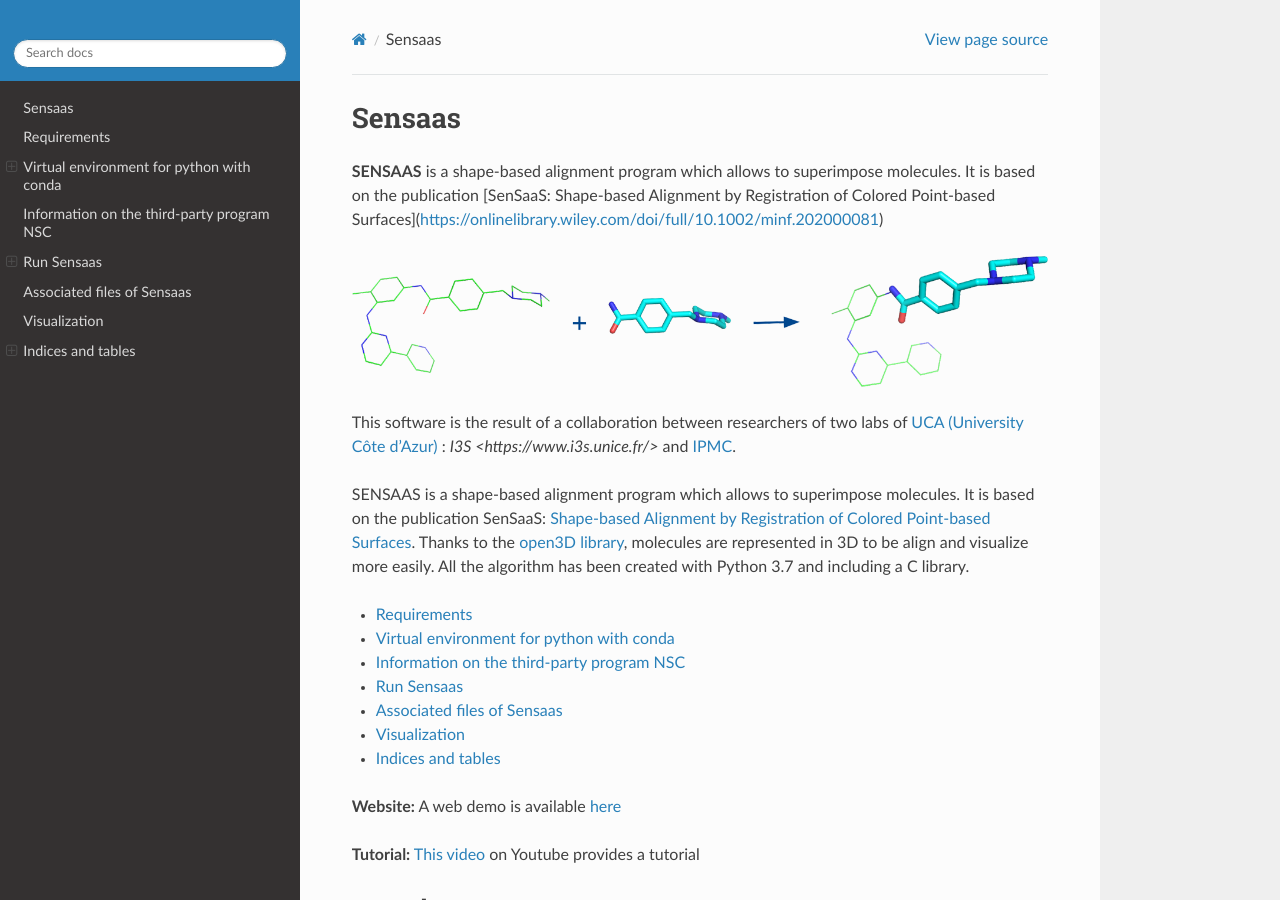
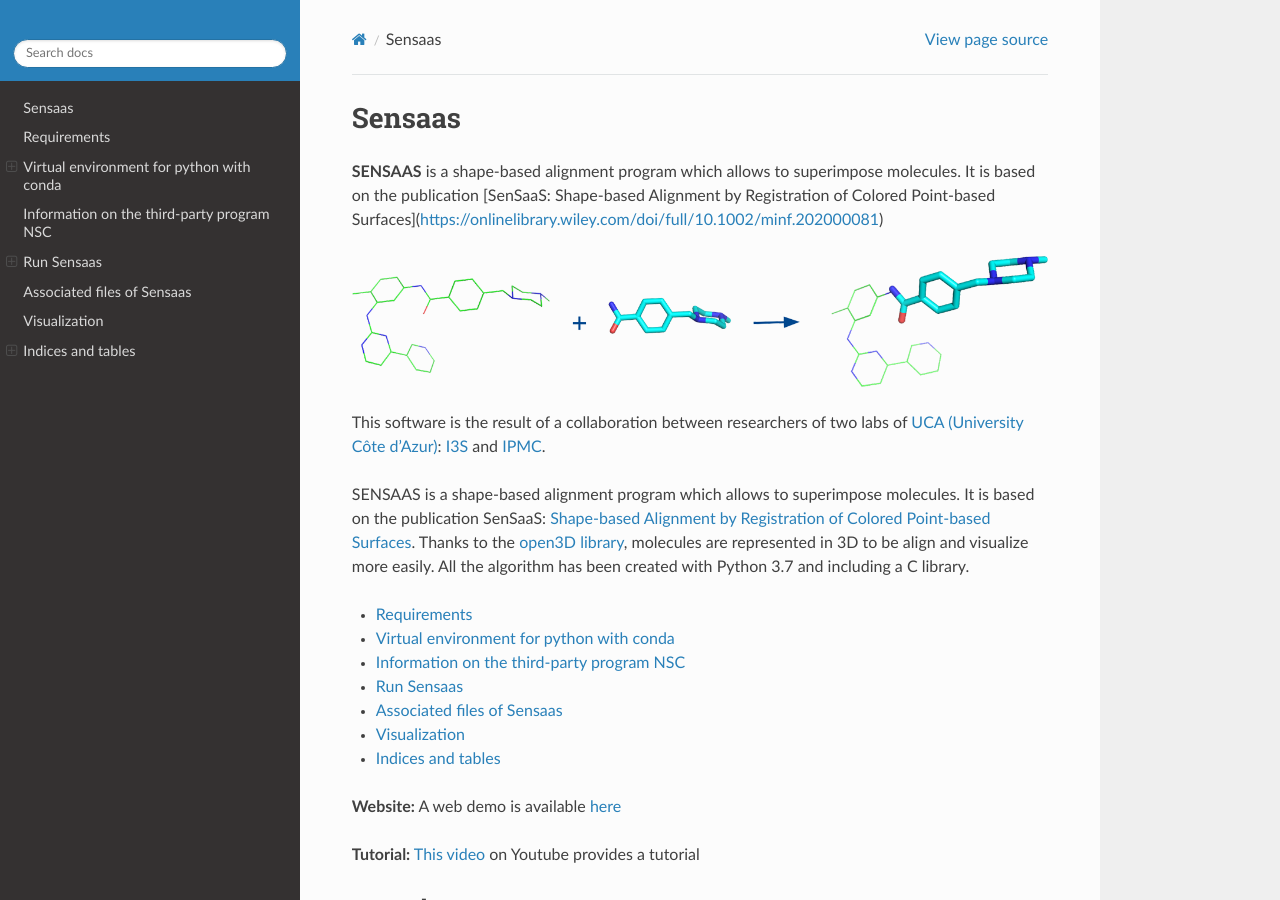
Before and after one commit to SENSAAS/sensaas, a Sphinx documentation site: the page built from docs/index.rst, in a window 1280 px wide and 900 px high. Built offline with Sphinx 7.4.7 and the Read the Docs theme 2.0.0, drawn with Linux system fonts in a browser that asks for light colours.

Commit message:
Update index.rst

```diff
--- a/docs/index.rst
+++ b/docs/index.rst
@@ -12,7 +12,7 @@ Sensaas
 
 .. image:: _static/alignement.png
 
-This software is the result of a collaboration between researchers of two labs of `UCA (University Côte d'Azur) <https://univ-cotedazur.fr/>`_ : `I3S <https://www.i3s.unice.fr/>` and `IPMC <https://www.ipmc.cnrs.fr/cgi-bin/site.cgi>`_.
+This software is the result of a collaboration between researchers of two labs of `UCA (University Côte d'Azur) <https://univ-cotedazur.fr/>`_: `I3S <https://www.i3s.unice.fr>`_ and `IPMC <https://www.ipmc.cnrs.fr/cgi-bin/site.cgi>`_.
 
 SENSAAS is a shape-based alignment program which allows to superimpose molecules. It is based on the publication SenSaaS: `Shape-based Alignment by Registration of Colored Point-based Surfaces <https://onlinelibrary.wiley.com/doi/full/10.1002/minf.202000081>`_. Thanks to the `open3D library <http://www.open3d.org/>`_, molecules are represented in 3D to be align and visualize more easily.
 All the algorithm has been created with Python 3.7 and including a C library.
```
